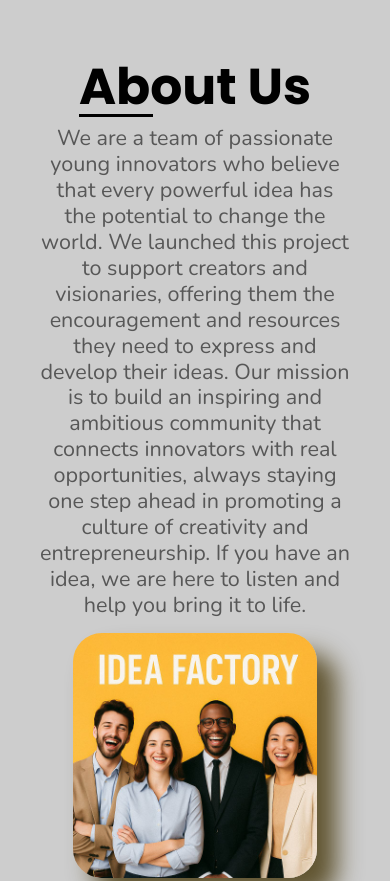
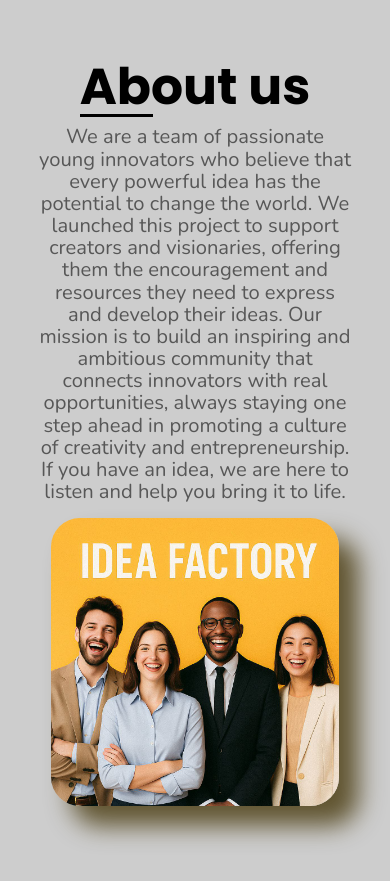
Before and after one commit to Ideafactoryhub/ideafactory, a website with bundled scripts: page index.html in a window 390 px wide. Shown: the part 840-1721 px from the top of the page. Built offline with nearby package versions, Linux system fonts and the light colour scheme; no server answers.

Commit message:
Reinitialize repository with fresh files

```diff
--- a/css/master.css
+++ b/css/master.css
@@ -36,7 +36,7 @@
   text-decoration: none;
   outline: none;
   border: none;
-  text-transform: capitalize;
+  text-transform: none;
   transition: all 0.2s linear;
 }
 
@@ -351,14 +351,14 @@ h2 {
   .tilt-wrapper {
     position: relative;
     top: auto;
-    margin-top: 2rem;
-    margin-bottom: 2rem;
+    margin: 3rem 0;
     transform: none;
-    max-width: 18rem;
   }
 }
-
 @media (max-width: 400px) {
+  #home {
+    margin-top: 7rem;
+  }
   .introduction-text h2 {
     font-size: 2.3rem;
   }
@@ -386,8 +386,8 @@ h2 {
     border-radius: 1rem;
   }
   .tilt-wrapper {
-    max-width: 14rem;
-    margin-top: 4rem;
+    margin: 5rem 0;
+    max-width: 17rem;
   }
 }
 /* End Home Page */
@@ -432,8 +432,8 @@ h2 {
 .info-box p {
   font-family: 'Nunito', sans-serif;
   text-transform: none;
-  font-size: 1.8rem;
-  line-height: 1.7;
+  font-size: 1.7rem;
+  line-height: 1.5;
   color: var(--text-color);
 }
 .about-image {
@@ -445,39 +445,24 @@ h2 {
   opacity: 1;
   transform: translateY(0);
 }
-@media (max-width: 1200px) {
-  .about-image {
-    max-width: 17rem;
-  }
-  .info-box p {
-    font-size: 1.5rem;
-    line-height: 1.5;
-  }
-}
 @media (max-width: 870px) {
   .about-us {
     min-height: 100vh;
     margin-top: 4rem;
   }
-  .about-image {
-    max-width: 20rem;
-  }
   .about-content {
     flex-direction: column;
     text-align: center;
   }
-  .info-box,
-  .about-image {
-    width: 100%;
+  .info-box p {
+    font-size: 1.5rem;
+    line-height: 1.3;
   }
 }
 @media (max-width: 555px) {
-  .about-image {
-    max-width: 17rem;
-  }
   .info-box p {
-    font-size: 1.5rem;
-    line-height: 1.2;
+    font-size: 1.4rem;
+    line-height: 1.1;
   }
 }
 /* End About Us */
@@ -599,7 +584,7 @@ h2 {
   font-size: 1rem;
   color: rgba(255, 255, 255, 0.696);
   font-family: 'Nunito', sans-serif;
-  line-height: 1.3;
+  line-height: 1.2;
 }
 .morebtn {
   display: flex;
--- a/index.html
+++ b/index.html
@@ -53,7 +53,7 @@
       <div class="container">
         <div class="introduction-text" id="home">
           <h2>
-            Welcome to<br />
+            Welcome To<br />
             IdeaFactory
           </h2>
           <p>
```
